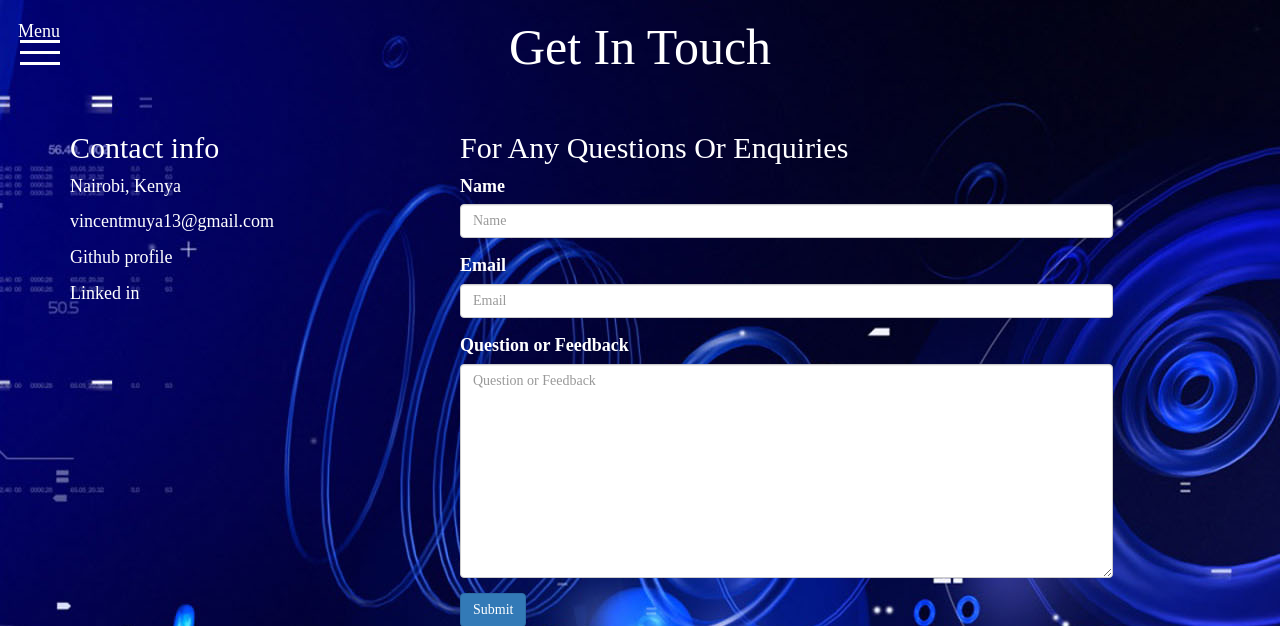
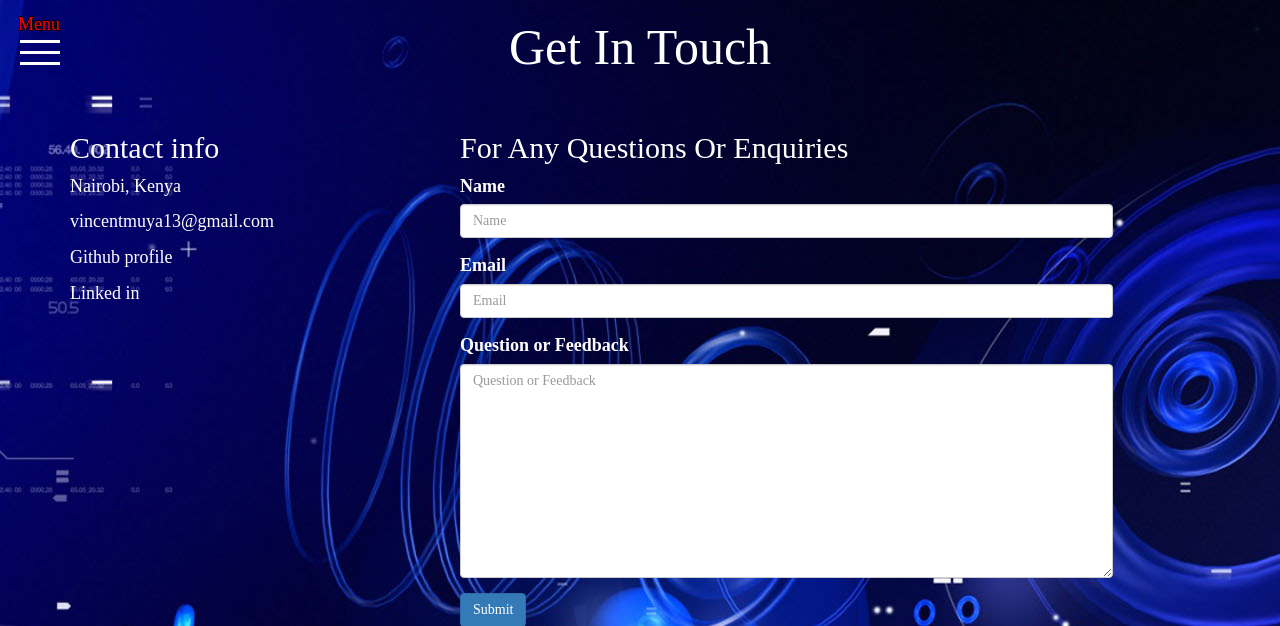
Before and after one commit to vincentmuya/vincentmuya.github.io, a Django app: page /contact/ in a window 1280 px wide. Shown: the top 626 px of the page. Run offline with Django 3.2, Linux system fonts and the light colour scheme; some libraries are stand-ins or nearby versions; some web fonts are replaced.

Commit message:
modified nav and ux/ui

```diff
--- a/muya/templates/navbar.html
+++ b/muya/templates/navbar.html
@@ -24,8 +24,10 @@
 <style media="screen">
 @import url(https://fonts.googleapis.com/css?family=Work+Sans:400,300,700|Open+Sans:400italic,300italic);
 .p{
-  top: 19px;
+  top: 12px;
   position: absolute;
+  color: red;
+  text-shadow: -1px 0 black, 0 1px black, 1px 0 black, 0 -1px black;
   left: 18px;
 }
 .home {
```
